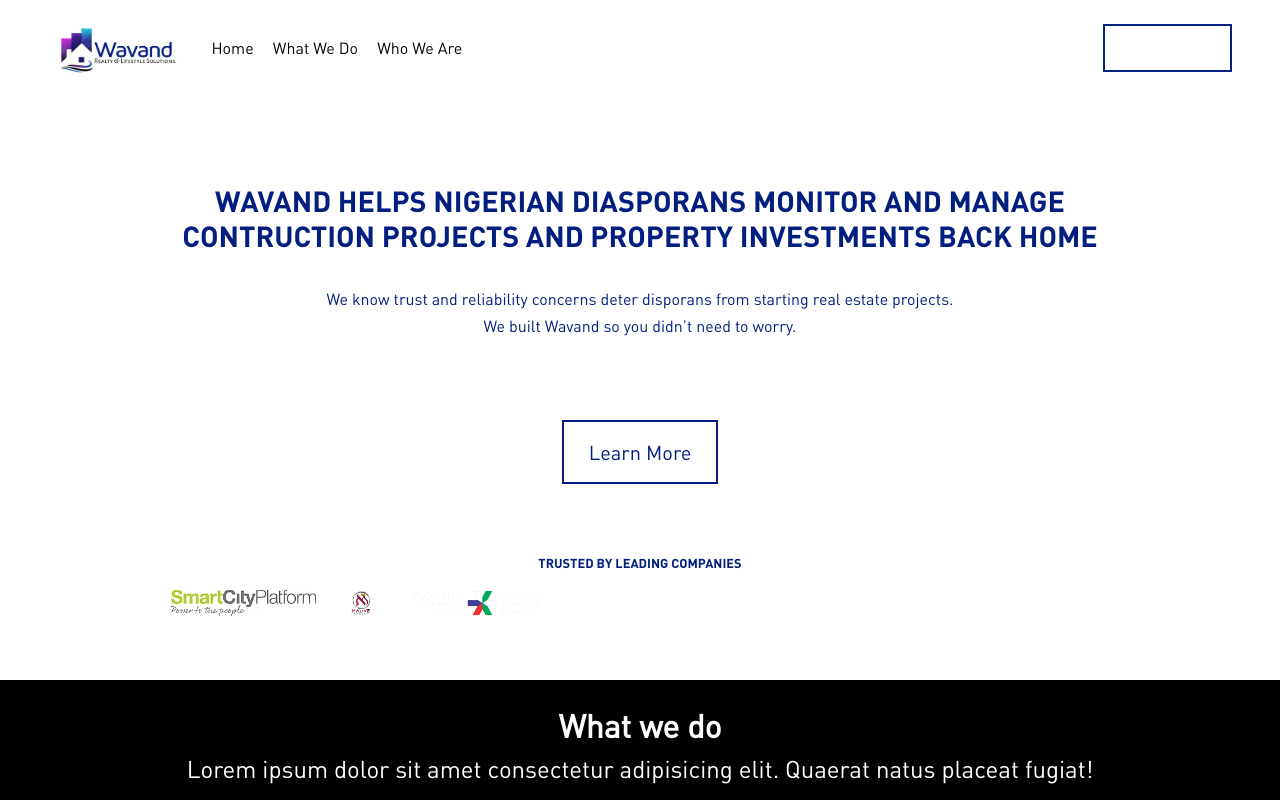
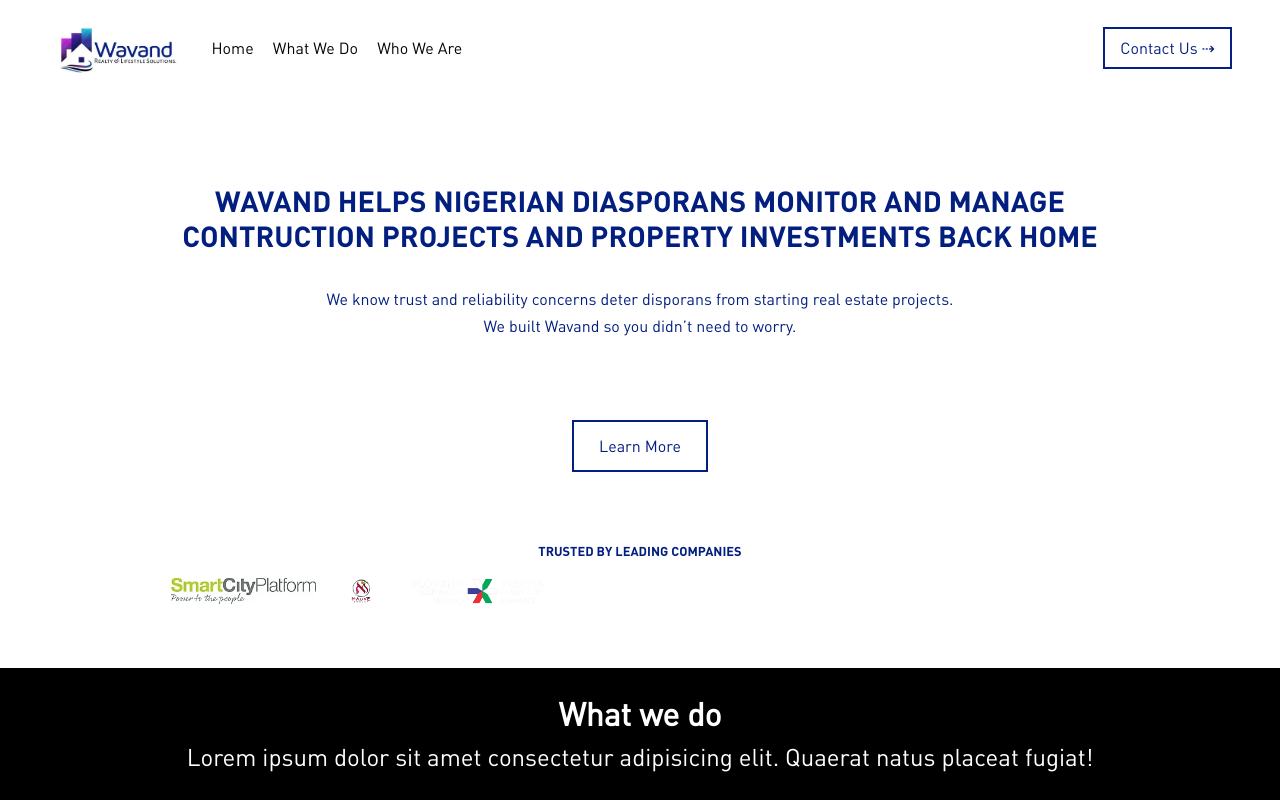
Before and after one commit to greatkay-olowo/waveand, a website: page index.html in a window 1280 px wide. Shown: the top 800 px of the page. Drawn offline with nearby package versions, Linux system fonts and the light colour scheme.

Commit message:
add code to github

```diff
--- a/index.html
+++ b/index.html
@@ -55,7 +55,7 @@
             </li>
           </ul>
 
-          <a class="btn try-us" href="#contact" role="button"
+          <a class="try-us" href="#contact" role="button"
             >Contact Us <span>&#8674;</span></a
           >
         </div>
@@ -77,12 +77,7 @@
             </h2>
           </div>
           <div class="learn-more-container" style="margin-top: 3em;">
-            <a
-              class="btn btn-primary btn-lg learn-more"
-              href="#about"
-              role="button"
-              >Learn More</a
-            >
+            <a class="learn-more" href="#about">Learn More</a>
             <div class="col-lg-12 partner row">
               <h2 class="col-lg-12 text-center partner-text">
                 <strong>TRUSTED BY LEADING COMPANIES</strong>
--- a/style.css
+++ b/style.css
@@ -27,7 +27,6 @@
 
 html {
   scroll-behavior: smooth;
-  font-family: var(--Regular-Font);
 }
 
 .subheader {
@@ -45,6 +44,8 @@ html {
 body {
   background-color: #fff;
   font: var(--Font);
+  text-decoration-line: none;
+  font-family: var(--Regular-Font);
   text-decoration: none;
 }
 /* end of global styles */
@@ -102,9 +103,10 @@ body {
 }
 
 .try-us {
+  text-decoration-line: none;
   font-family: var(--Regular-Font);
   border: none;
-  color: #fff !important;
+  color: var(--secondaryColor);
   padding: 10px 15px;
   text-align: center;
   text-decoration: none;
@@ -118,7 +120,9 @@ body {
 }
 
 .try-us:hover {
-  background-color: var(--boxColor1);
+  text-decoration-line: none;
+  background-color: var(--secondaryColor);
+  color: #fff;
 }
 /* end of header */
 /* hero */
@@ -160,6 +164,7 @@ body {
 }
 
 .learn-more {
+  text-decoration-line: none;
   border: none;
   font-family: var(--Regular-Font);
   padding: 15px 25px;
@@ -176,7 +181,9 @@ body {
 }
 
 .learn-more:hover {
+  text-decoration-line: none;
   background-color: var(--secondaryColor);
+  color: #fff;
 }
 .partner {
   margin: 2.5rem 0;
```
